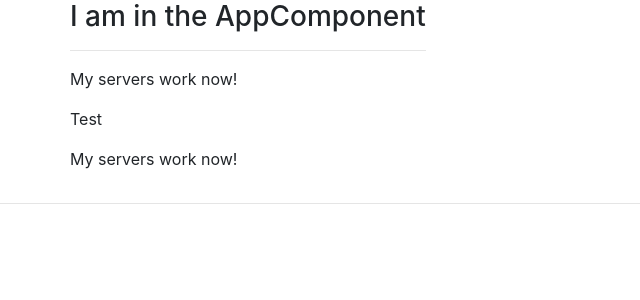
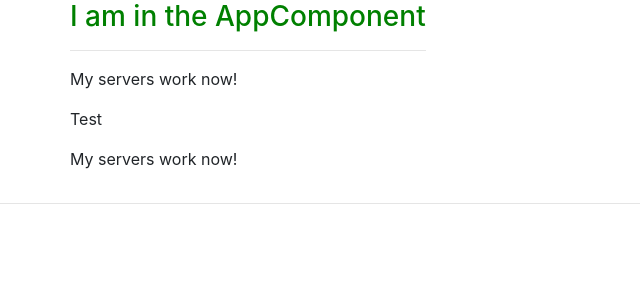
Before and after one commit to marinaysn/MMAngular, an Angular app in the folder apps/: page / in a window 1280 px wide. Shown: the top 300 px of the page, without its empty margins (0-640 px from the left). Built offline with nearby package versions, Linux system fonts and the light colour scheme.

Commit message:
adding more styles including test to inline styles

```diff
--- a/apps/src/app/app.component.css
+++ b/apps/src/app/app.component.css
@@ -0,0 +1,3 @@
+h3{
+    color: blue;
+}
--- a/apps/src/app/app.component.ts
+++ b/apps/src/app/app.component.ts
@@ -3,7 +3,13 @@ import { Component } from '@angular/core';
 @Component({
   selector: 'app-root',
   templateUrl: './app.component.html',
-  styleUrls: ['./app.component.css']
+  // styleUrls: ['./app.component.css', './newStyle.css']
+
+  styles: [`
+    h3{
+      color: green;
+    }
+  `]
 })
 export class AppComponent {
   // name = 'Marina\'s App';
--- a/apps/src/app/server/server.component.html
+++ b/apps/src/app/server/server.component.html
@@ -1,3 +1,3 @@
 <p>
-    My servers work now!
-  </p>
+  My servers work now!
+</p>
```
Also changed, not shown: apps/src/app/newStyle.css (added), 1 other file (tests, documents, lock files or other folders).
